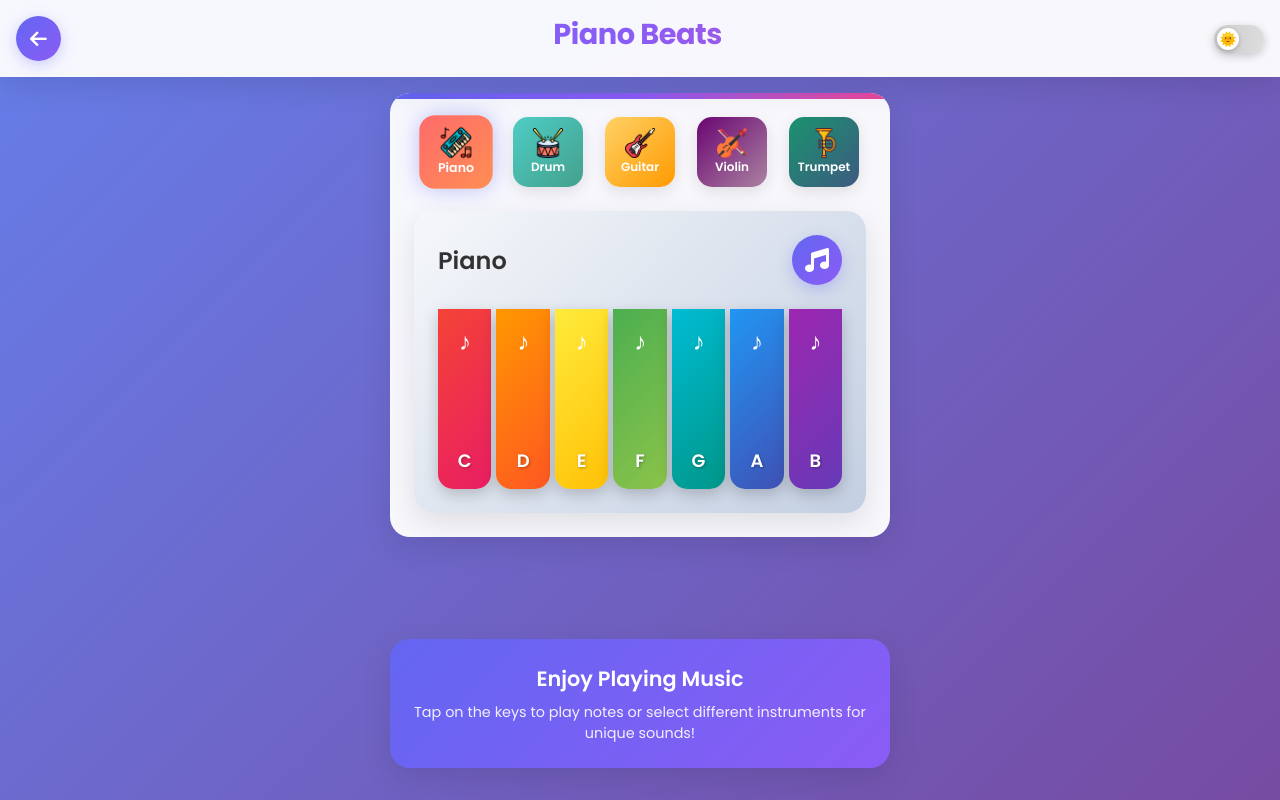
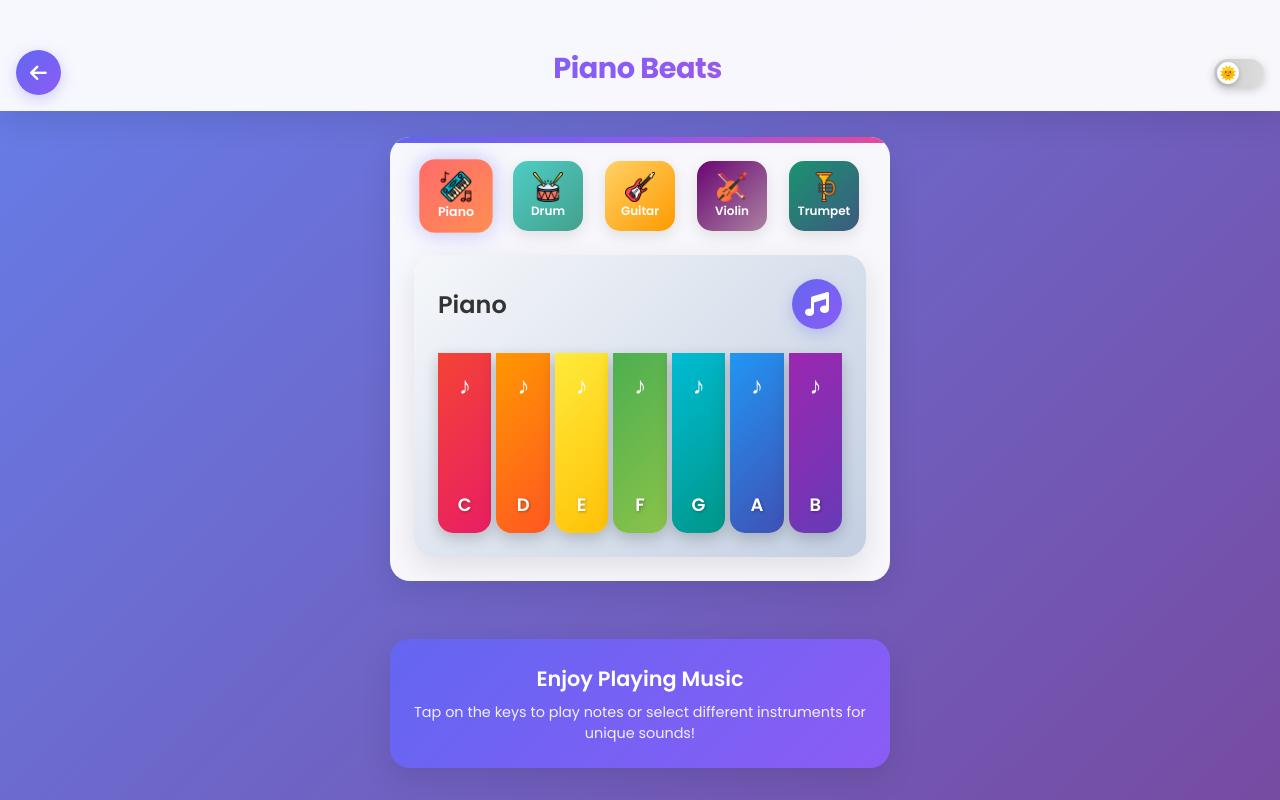
Before and after one commit to EJS-group/Kidmaster, a website: page www/piano.html in a window 1280 px wide. Drawn offline with Linux system fonts and the light colour scheme.

Commit message:
modified styles

```diff
--- a/package.json
+++ b/package.json
@@ -1,6 +1,6 @@
 {
   "name": "com.ejsgroup.app",
-  "displayName": "Kids Master",
+  "displayName": "HelloCordova",
   "version": "1.0.0",
   "description": "A sample Apache Cordova application that responds to the deviceready event.",
   "main": "index.js",
--- a/www/piano.html
+++ b/www/piano.html
@@ -558,6 +558,10 @@
                 transform: scale(0.95);
             }
         }
+        header{
+                margin-bottom: 10px;
+                padding-top: 50px;
+        }
     </style>
 </head>
 
```
Also changed, not shown: www/memory.html (+4 -0 lines).
